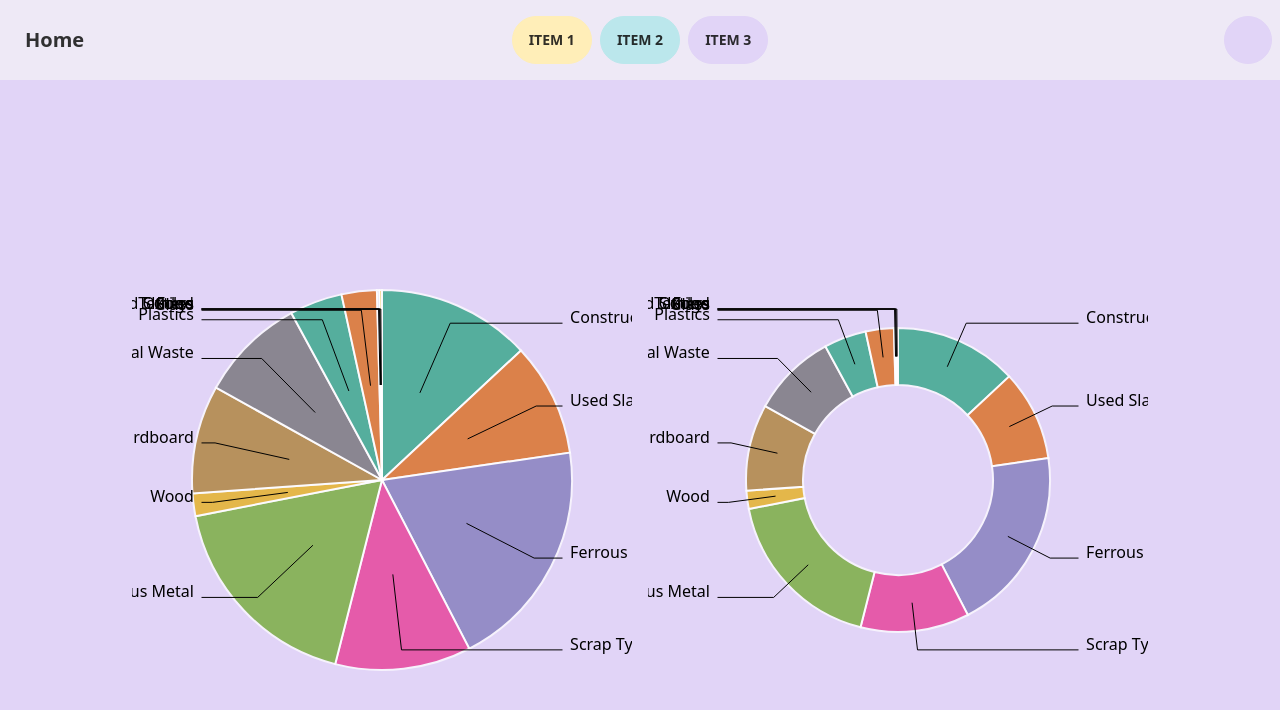
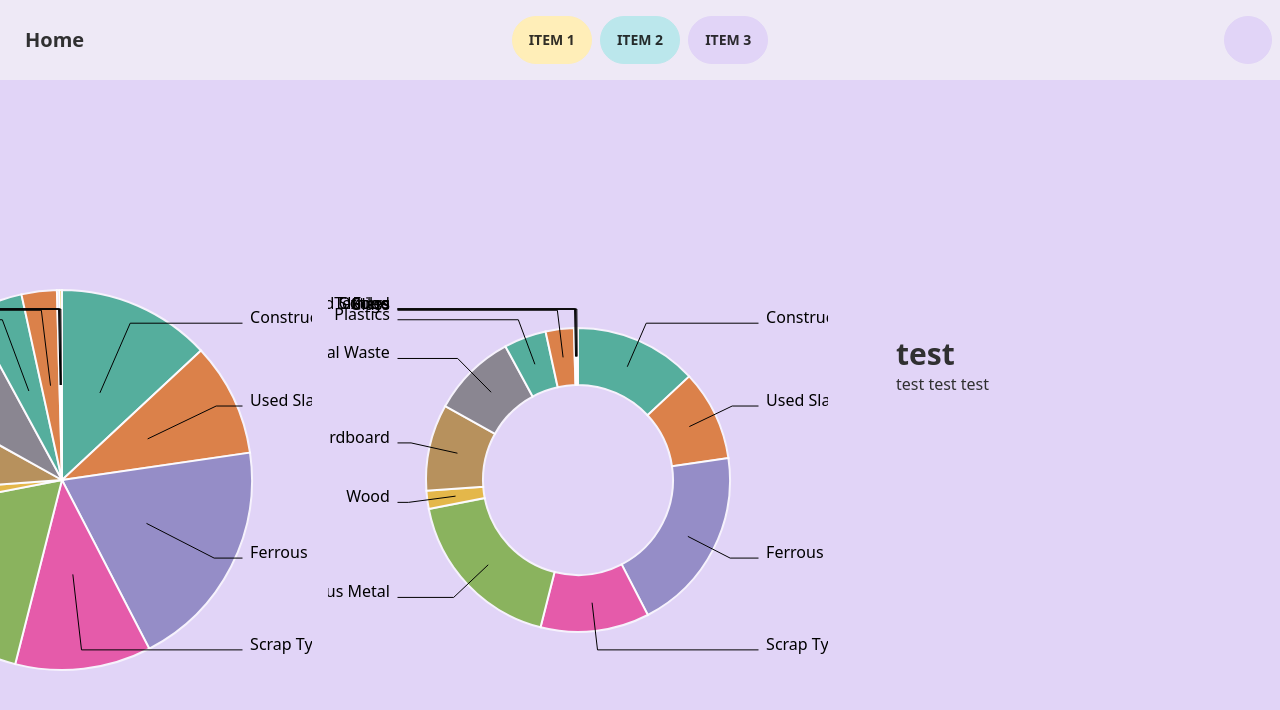
Before and after one commit to 9vek/IN6221-Group-Project, a Vue app: page /3 in a window 1280 px wide. Shown: the top 710 px of the page. Built offline with nearby package versions, Linux system fonts and the light colour scheme; some icons are missing.

Commit message:
add text area

```diff
--- a/src/components/charts/PieChart.vue
+++ b/src/components/charts/PieChart.vue
@@ -2,9 +2,9 @@
 import { defineProps, onMounted } from 'vue'
 import * as d3 from "d3"
 
-const props = defineProps({
-  file: String,
-})
+const props = defineProps<{
+  file: string
+}>()
 
 const drawTest = (file: String) => {
 
--- /dev/null
+++ b/src/components/charts/TextWithTitle.vue
@@ -0,0 +1,22 @@
+<script setup lang="ts">
+
+const props = defineProps<{
+    title: string
+    text: string
+}>()
+
+</script>
+
+<template>
+    <div class='h-full w-full p-64'>
+        <div class="text-3xl font-bold">
+            {{ props.title }}
+        </div>
+        <div>
+            {{ props.text }}
+        </div>
+    </div>
+</template>
+
+<scoped scoped>
+</scoped>
--- a/src/views/Page1.vue
+++ b/src/views/Page1.vue
@@ -1,11 +1,13 @@
 <script setup lang='ts'>
-import mapBubble from '../components/charts/MapWithBubble.vue'
+import MapBubble from '../components/charts/MapWithBubble.vue'
+import TextWithTitle from '../components/charts/TextWithTitle.vue';
 const ewasteData = './src/data/geo/filtered_WasteTreatmentGEOJSON.geojson'
 </script>
 
 <template>
-  <div class="bg-primary h-screen grid grid-cols-1 place-items-center">
-      <mapBubble :file="ewasteData" />
+  <div class="bg-primary h-screen grid grid-cols-2 place-items-center">
+      <MapBubble :file="ewasteData" />
+      <TextWithTitle :title="'test'" :text="'test test test'" />
   </div>
 </template>
 
--- a/src/views/Page2.vue
+++ b/src/views/Page2.vue
@@ -1,7 +1,7 @@
 <script setup lang='ts'>
 import BarChart from '../components/charts/BarChart.vue'
 import LineChart from '../components/charts/LineChart.vue'
-
+import TextWithTitle from '../components/charts/TextWithTitle.vue';
 import { ref } from 'vue'
 const wasteDisposedRecycledTitle = ref("Waste Disposed of and Recycled")
 const wasteDisposedRecycledY = ref("Million Tons")
@@ -18,13 +18,14 @@ const solidEnergy = ref('./src/data/csv/SolidWasteManagementEnergyProducedFromIn
 </script>
 
 <template>
-    <div class="h-screen grid grid-cols-1 place-items-center bg-secondary">
+    <div class="h-screen grid grid-cols-2 place-items-center bg-secondary">
       <div class="columns-2">
         <BarChart :file="wasteDisposedRecycled" :title="wasteDisposedRecycledTitle" :y-text="wasteDisposedRecycledY"/>
         <BarChart :file="wasteDisposedRecycled" :title="wasteDisposedRecycledTitle" :y-text="wasteDisposedRecycledY"/>
         <LineChart :file="solidFilled" :title="solidFilledTitle" :y-text="solidFilledY"/>
         <LineChart :file="solidEnergy" :title="solidEnergyTitle" :y-text="solidEnergyY"/>
       </div>
+      <TextWithTitle :title="'test'" :text="'test test test'" />
     </div>
 </template>
 
--- a/src/views/Page3.vue
+++ b/src/views/Page3.vue
@@ -1,17 +1,18 @@
 <script setup lang='ts'>
-import pieChart from '../components/charts/PieChart.vue'
-import donutChart from '../components/charts/DonutChart.vue'
-
+import PieChart from '../components/charts/PieChart.vue'
+import DonutChart from '../components/charts/DonutChart.vue'
+import TextWithTitle from '../components/charts/TextWithTitle.vue';
 import { ref } from 'vue'
 const pieChartTest = ref('./src/data/csv/RecyclingRateByWasteType/2000.csv')
 </script>
 
 <template>
-    <div class="h-screen grid grid-cols-1 place-items-center bg-accent">
+    <div class="h-screen grid grid-cols-2 place-items-center bg-accent">
       <div class="columns-2">
-        <pieChart :file="pieChartTest"/>
-        <donutChart :file="pieChartTest"/>
+        <PieChart :file="pieChartTest"/>
+        <DonutChart :file="pieChartTest"/>
       </div>
+      <TextWithTitle :title="'test'" :text="'test test test'" />
     </div>
 </template>
 
```
